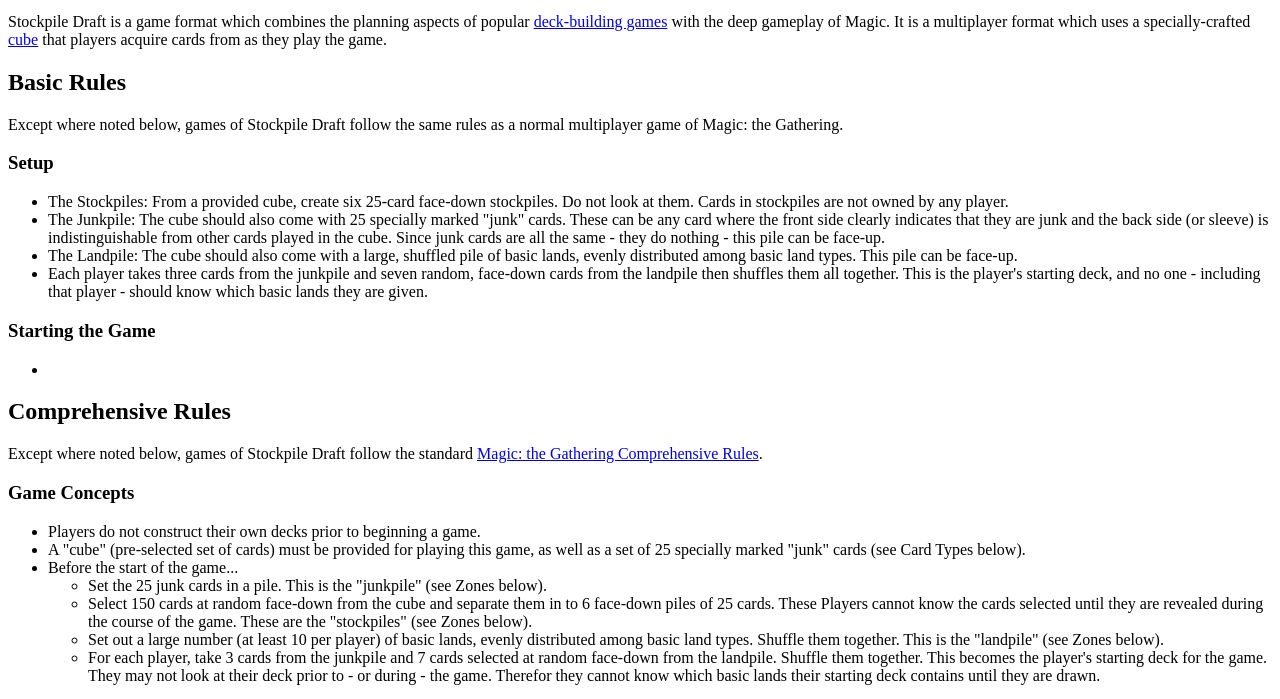
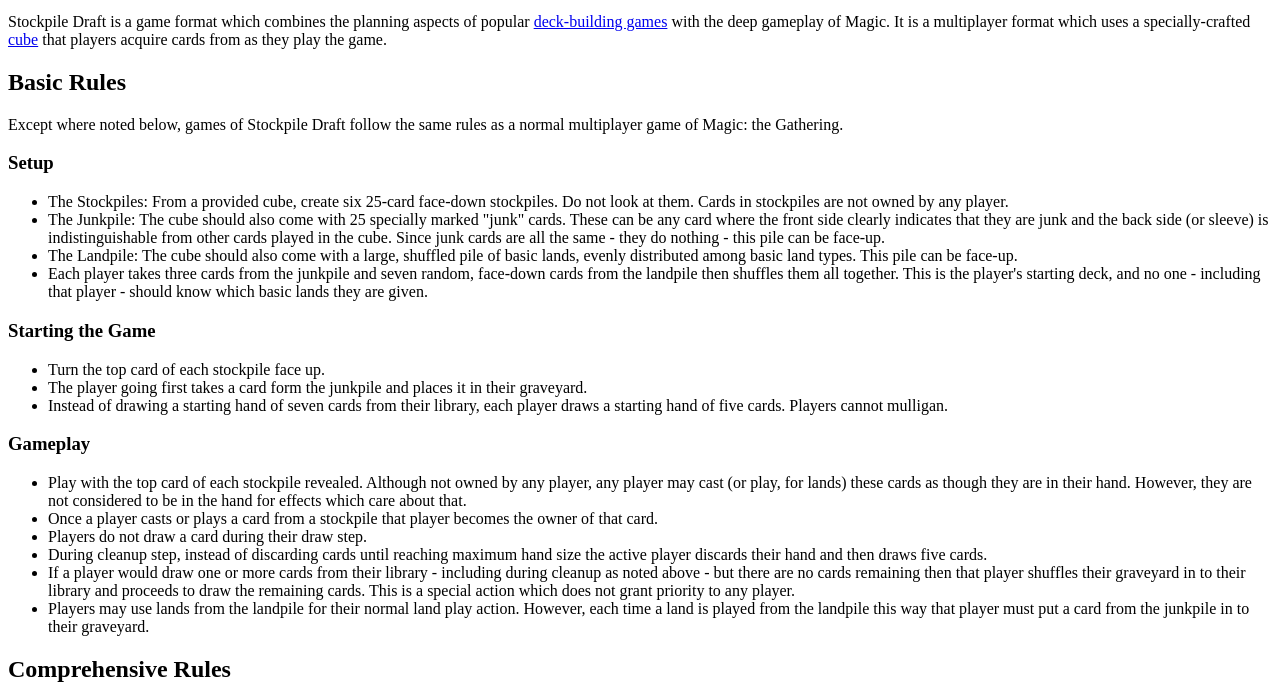
Before and after one commit to zack-hoffmann/stockpile-draft, a plain HTML site: page index.html in a window 1280 px wide. Shown: the part 101-800 px from the top of the page. Drawn offline with Linux system fonts and the light colour scheme.

Commit message:
Update index.html
Completed the basic rules.

```diff
--- a/index.html
+++ b/index.html
@@ -26,7 +26,19 @@
                 </ul>
                 <h3>Starting the Game</h3>
                 <ul>
-                    <li></li>
+                    <li>Turn the top card of each stockpile face up.</li>
+
+                    <li>The player going first takes a card form the junkpile and places it in their graveyard.</li>
+                    <li>Instead of drawing a starting hand of seven cards from their library, each player draws a starting hand of five cards.  Players cannot mulligan.</li>
+                </ul>
+                <h3>Gameplay</h3>
+                <ul>
+                    <li>Play with the top card of each stockpile revealed.  Although not owned by any player, any player may cast (or play, for lands) these cards as though they are in their hand.  However, they are not considered to be in the hand for effects which care about that.</li>
+                    <li>Once a player casts or plays a card from a stockpile that player becomes the owner of that card.</li>
+                    <li>Players do not draw a card during their draw step.</li>
+                    <li>During cleanup step, instead of discarding cards until reaching maximum hand size the active player discards their hand and then draws five cards.</li>
+                    <li>If a player would draw one or more cards from their library - including during cleanup as noted above - but there are no cards remaining then that player shuffles their graveyard in to their library and proceeds to draw the remaining cards.  This is a special action which does not grant priority to any player.</li>
+                    <li>Players may use lands from the landpile for their normal land play action.  However, each time a land is played from the landpile this way that player must put a card from the junkpile in to their graveyard.</li>
                 </ul>
             </div>
         </section>
```
